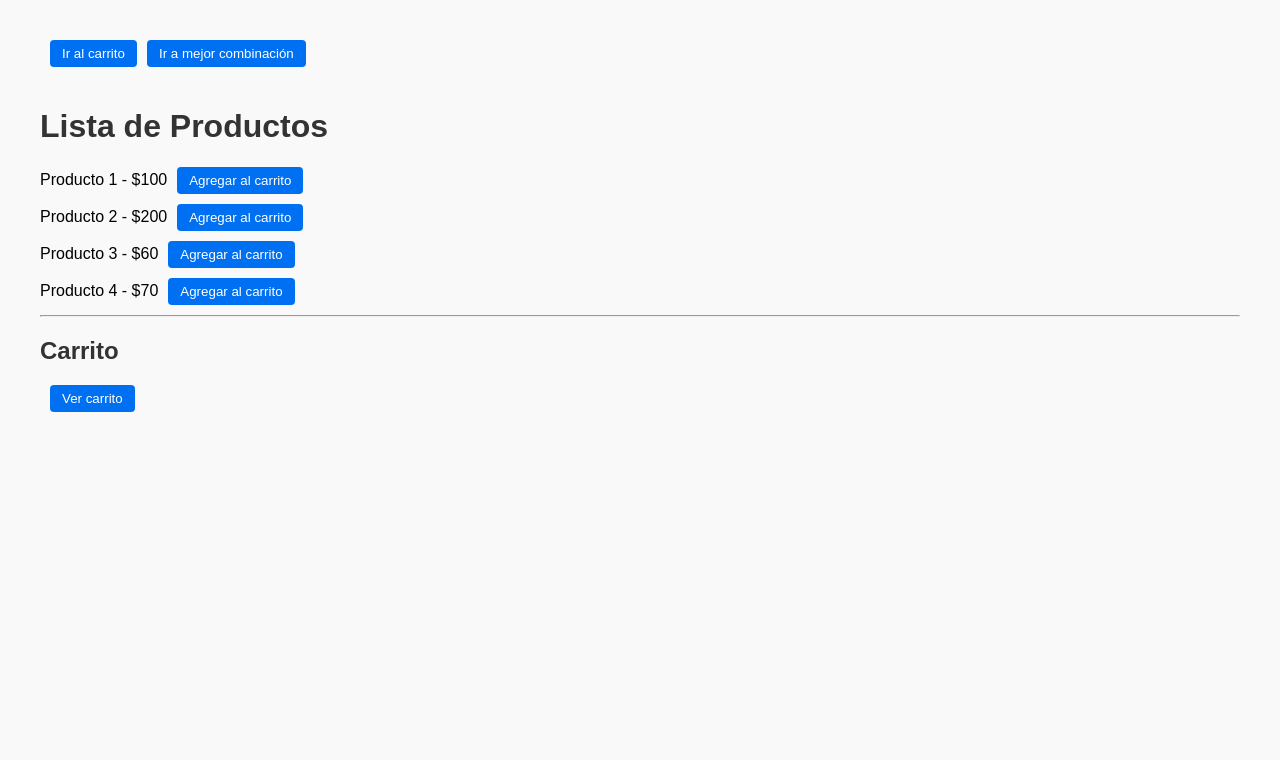
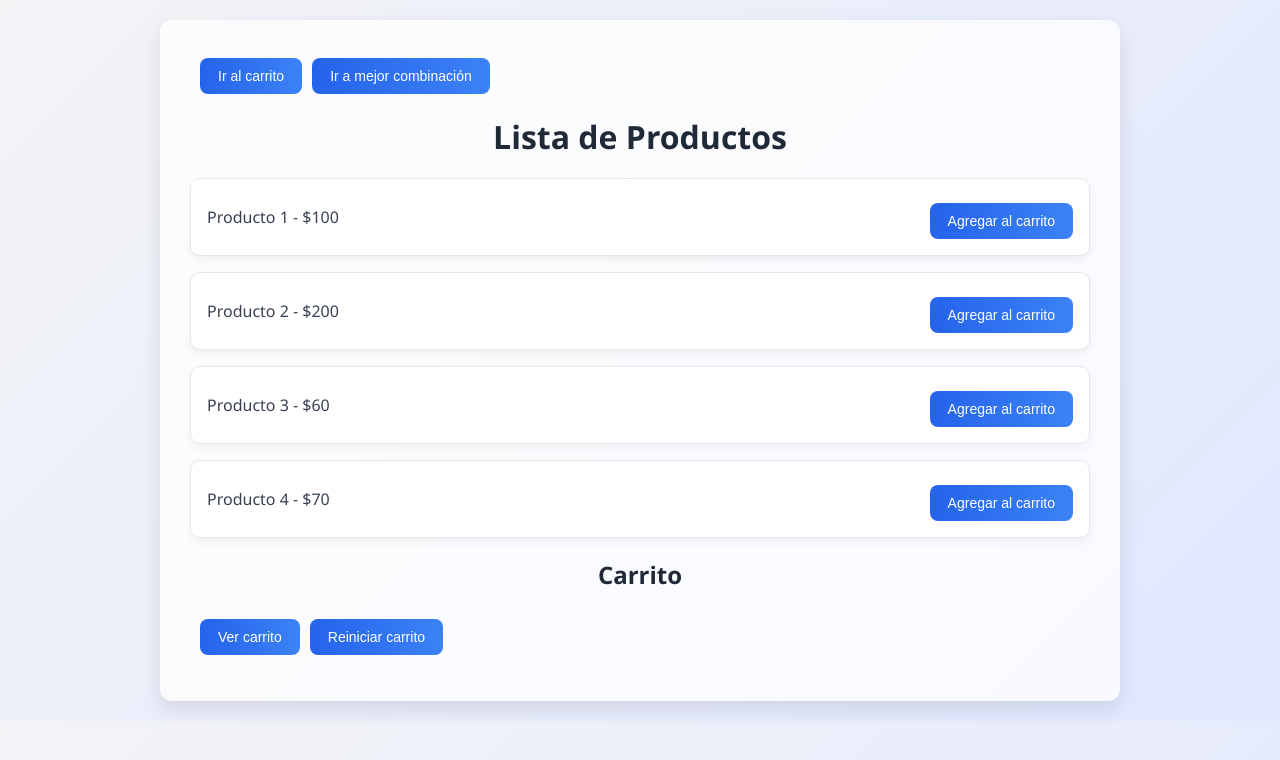
Before and after one commit to sebastianpineda-14/Carrito-de-Compras, a Next.js app: page / in a window 1280 px wide. Shown: the top 760 px of the page. Built offline with nearby package versions, Linux system fonts and the light colour scheme.

Commit message:
Agregar botón de reiniciar carrito

```diff
--- a/pages/api/cart.js
+++ b/pages/api/cart.js
@@ -1,4 +1,5 @@
 let cart = [];
+
 const products = [
   { id: 1, name: "Producto 1", price: 100 },
   { id: 2, name: "Producto 2", price: 200 },
@@ -8,10 +9,22 @@ const products = [
 
 export default function handler(req, res) {
   if (req.method === "POST") {
-    const { id } = req.body;
+    const { id, action } = req.body;
+
+    // Si se envía acción "reset", vacía el carrito
+    if (action === "reset") {
+      cart = [];
+      return res.status(200).json({ message: "Carrito reiniciado", cart });
+    }
+
+    // Si se envía un ID, intenta agregar el producto
     const product = products.find(p => p.id === id);
-    if (product) cart.push(product);
-    return res.status(200).json({ message: "Producto agregado", cart });
+    if (product) {
+      cart.push(product);
+      return res.status(200).json({ message: "Producto agregado", cart });
+    } else {
+      return res.status(400).json({ message: "Producto no encontrado" });
+    }
   }
 
   if (req.method === "GET") {
--- a/pages/index.js
+++ b/pages/index.js
@@ -1,7 +1,5 @@
 import { useState, useEffect } from "react";
 import Link from "next/link";
-
-
 
 export default function Home() {
   const [products, setProducts] = useState([]);
@@ -40,40 +38,54 @@ export default function Home() {
       .catch(err => console.error("Error al cargar carrito", err));
   };
 
+  // ✅ Función para reiniciar carrito
+  const resetCart = () => {
+    fetch("/api/cart", {
+      method: "POST",
+      headers: {
+        "Content-Type": "application/json"
+      },
+      body: JSON.stringify({ action: "reset" }) // <-- indicamos acción "reset"
+    })
+      .then(res => res.json())
+      .then(() => {
+        setCart([]);
+        console.log("Carrito reiniciado");
+      })
+      .catch(err => console.error("Error al reiniciar el carrito", err));
+  };
+
   return (
-    <div style={{ padding: "20px", fontFamily: "Arial" }}>
-      <Link href="/cart">
-        <button style={{ marginBottom: "20px" }}>Ir al carrito</button>
-      </Link>
-      <Link href="/best-combination">
-        <button style={{ marginBottom: "20px" }}>Ir a mejor combinación</button>
-      </Link>
+    <div className="container">
+      <div style={{ marginBottom: "20px" }}>
+        <Link href="/cart">
+          <button>Ir al carrito</button>
+        </Link>
+        <Link href="/best-combination">
+          <button>Ir a mejor combinación</button>
+        </Link>
+      </div>
+
       <h1>Lista de Productos</h1>
       {products.map((p) => (
-        <div key={p.id} style={{ marginBottom: "10px" }}>
+        <div key={p.id} className="product">
           <span>{p.name} - ${p.price}</span>
-          <button
-            onClick={() => addToCart(p.id)}
-            style={{ marginLeft: "10px" }}
-          >
+          <button onClick={() => addToCart(p.id)}>
             Agregar al carrito
           </button>
         </div>
       ))}
 
-      <hr />
-
       <h2>Carrito</h2>
       <button onClick={viewCart}>Ver carrito</button>
+      {/* ✅ Botón nuevo para reiniciar */}
+      <button onClick={resetCart}>Reiniciar carrito</button>
+
       <ul>
         {cart.map((item, index) => (
           <li key={index}>{item.name} - ${item.price}</li>
         ))}
       </ul>
     </div>
-
   );
-  <Link href="/cart">
-    <button style={{ marginBottom: "20px" }}>Ir al carrito</button>
-  </Link>
 }
--- a/styles/globals.css
+++ b/styles/globals.css
@@ -1,32 +1,86 @@
+/* Estilos globales */
 body {
-  font-family: Arial, sans-serif;
-  background-color: #f9f9f9;
+  font-family: 'Segoe UI', Tahoma, Geneva, Verdana, sans-serif;
+  background: linear-gradient(135deg, #f3f4f6, #e0e7ff);
   margin: 0;
   padding: 20px;
+  color: #111827;
 }
 
-h1, h2 {
-  color: #333;
+/* Contenedor general */
+.container {
+  max-width: 900px;
+  margin: auto;
+  background: #ffffffcc; /* blanco con leve transparencia */
+  padding: 30px;
+  border-radius: 12px;
+  box-shadow: 0 8px 20px rgba(0, 0, 0, 0.1);
 }
 
+/* Títulos */
+h1, h2 {
+  color: #1f2937;
+  margin-bottom: 20px;
+  text-align: center;
+  font-weight: 700;
+}
+
+/* Botones */
 button {
-  background-color: #0070f3;
+  background: linear-gradient(90deg, #2563eb, #3b82f6);
   color: white;
   border: none;
-  padding: 6px 12px;
+  padding: 10px 18px;
+  margin-top: 8px;
   margin-left: 10px;
-  border-radius: 4px;
+  border-radius: 8px;
   cursor: pointer;
+  font-size: 14px;
+  font-weight: 500;
+  transition: all 0.3s ease;
 }
 
 button:hover {
-  background-color: #005bb5;
+  background: linear-gradient(90deg, #1d4ed8, #2563eb);
+  transform: scale(1.05);
+  box-shadow: 0 4px 10px rgba(37, 99, 235, 0.3);
 }
 
+/* Tarjetas de producto */
 .product {
   background: white;
-  border: 1px solid #ddd;
-  padding: 10px;
+  border: 1px solid #e5e7eb;
+  padding: 16px;
+  margin-bottom: 16px;
+  border-radius: 10px;
+  box-shadow: 0 4px 8px rgba(0,0,0,0.05);
+  display: flex;
+  justify-content: space-between;
+  align-items: center;
+  transition: transform 0.2s ease, box-shadow 0.2s ease;
+}
+
+.product:hover {
+  transform: translateY(-3px);
+  box-shadow: 0 6px 12px rgba(0,0,0,0.1);
+}
+
+.product span {
+  font-weight: 500;
+  color: #374151;
+}
+
+/* Listados */
+ul {
+  list-style: none;
+  padding: 0;
+}
+
+li {
+  background: #fff;
+  border: 1px solid #e5e7eb;
   margin-bottom: 10px;
-  border-radius: 6px;
+  padding: 12px;
+  border-radius: 8px;
+  box-shadow: 0 2px 6px rgba(0,0,0,0.05);
 }
```
